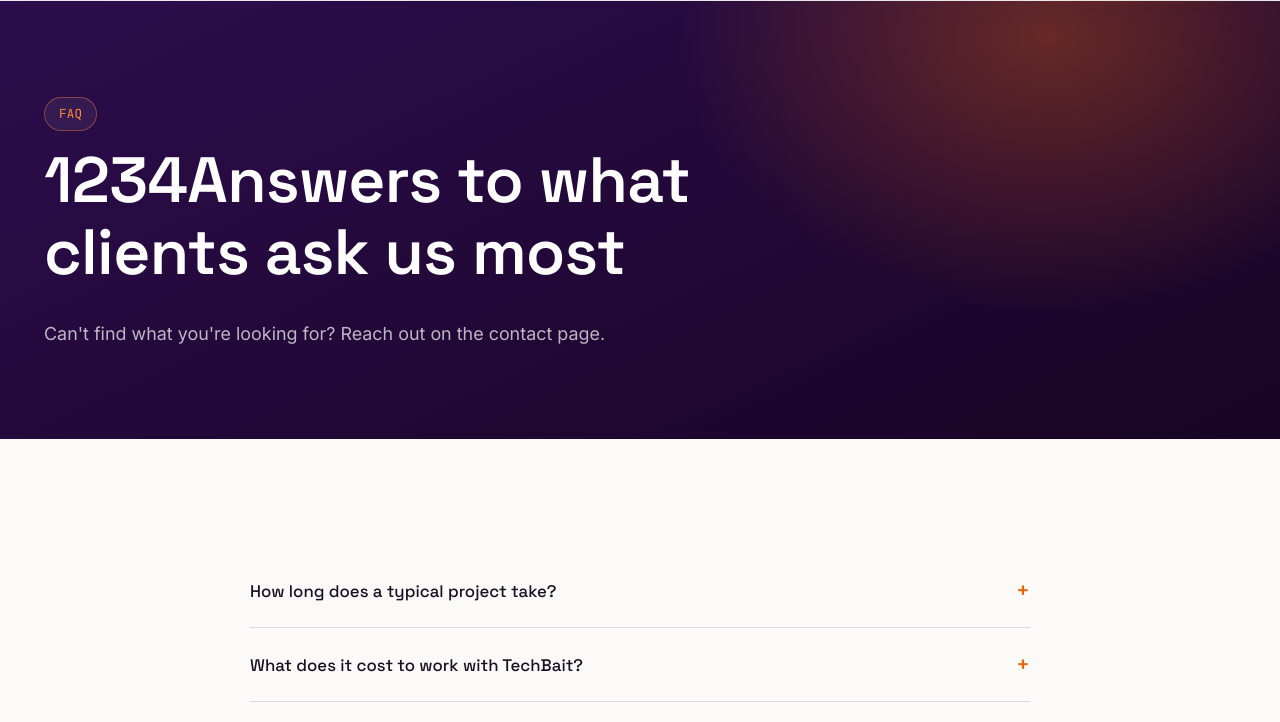
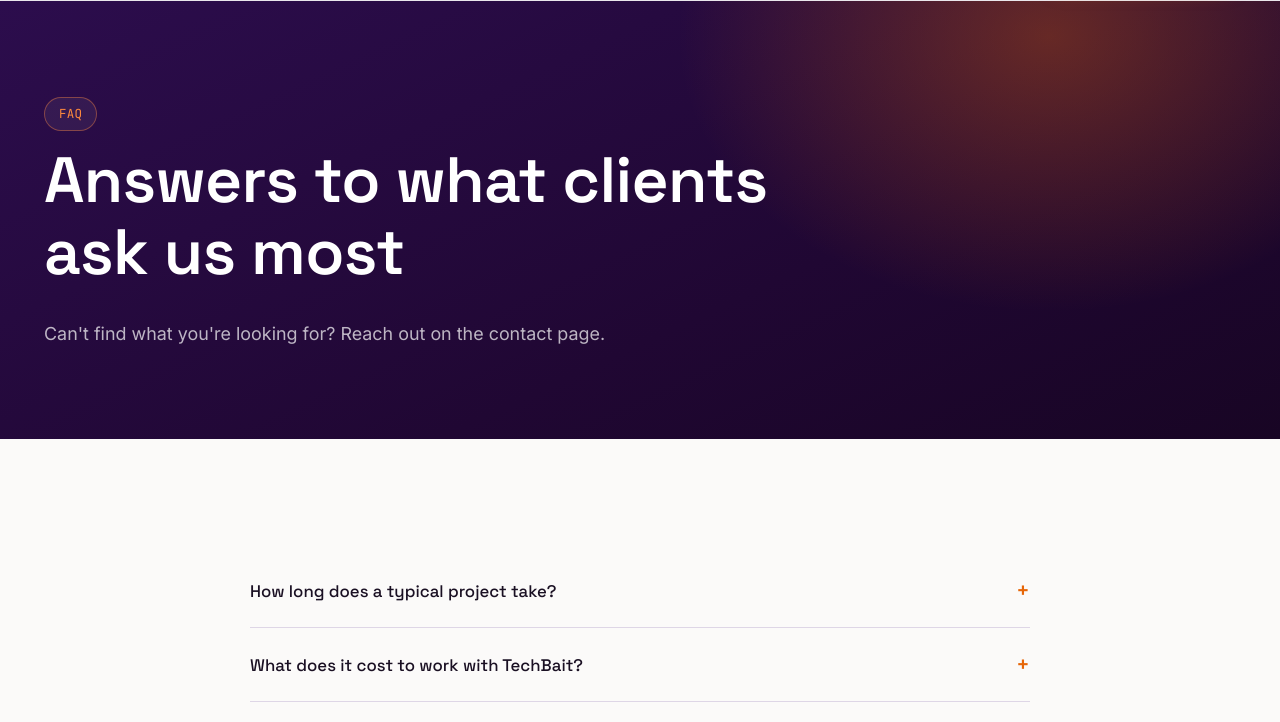
Before and after one commit to SamBhai02/IndiaWebsite, a website: page faq.html in a window 1280 px wide. Shown: the part 78-800 px from the top of the page. Drawn offline with Linux system fonts and the light colour scheme.

Commit message:
Update FAQ header for clarity

```diff
--- a/faq.html
+++ b/faq.html
@@ -44,7 +44,7 @@
     <section class="page-header">
       <div class="container">
         <span class="page-header__crumb">FAQ</span>
-        <h1 data-reveal>1234Answers to what clients ask us most</h1>
+        <h1 data-reveal>Answers to what clients ask us most</h1>
         <p data-reveal>Can't find what you're looking for? Reach out on the contact page.</p>
       </div>
     </section>
```
